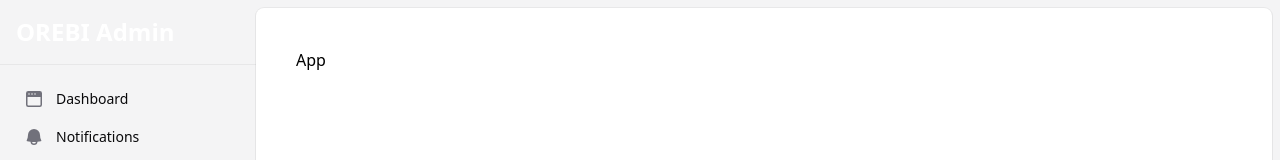
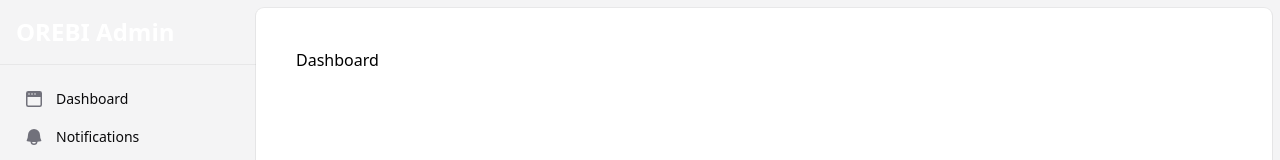
Before and after one commit to IamAshrafee/OREBI-Ecommerce-Full-Stack, a React (Vite) app in the folder Admin Frontend/: page / in a window 1280 px wide. Shown: the top 160 px of the page. Built offline with nearby package versions, Linux system fonts and the light colour scheme.

Commit message:
Pages created, and routing implemented in main.jsx

```diff
--- a/Admin Frontend/src/main.jsx
+++ b/Admin Frontend/src/main.jsx
@@ -5,26 +5,47 @@ import App from "./App.jsx";
 import RootLayout from "./RootLayout.jsx";
 import { createBrowserRouter } from "react-router";
 import { RouterProvider } from "react-router/dom";
+import { Notifications } from "./pages/Notifications";
+import Products from "./pages/Product/Products.jsx";
+import Orders from "./pages/order/Orders.jsx";
+import CreateOrder from "./pages/order/CreateOrder.jsx";
+import { CreateProduct } from "./pages/Product/CreateProduct.jsx";
+import Dashboard from "./pages/Dashboard.jsx";
+import MyProfile from "./pages/profile/MyProfile.jsx";
+import Logout from "./pages/profile/Logout.jsx";
+import Login from "./pages/profile/Login.jsx";
 
 const router = createBrowserRouter([
   {
     path: "/",
     element: <RootLayout />,
     children: [
-      { index: true, element: <App /> },
+      { index: true, element: <Dashboard /> },
       {
         path: "/notifications",
-        element: <h1>This is the notification page</h1>,
+        element: <Notifications />,
       },
-      { path: "/products", element: <h1>This is the product page</h1> },
+      { path: "/products", element: <Products /> },
       {
         path: "/create-product",
-        element: <h1>This is the product create page</h1>,
+        element: <CreateProduct />,
       },
-      { path: "/orders", element: <h1>This is the orders page</h1> },
+      { path: "/orders", element: <Orders /> },
       {
         path: "/create-order",
-        element: <h1>This is the order create page</h1>,
+        element: <CreateOrder />,
+      },
+      {
+        path: "/my-profile",
+        element: <MyProfile />,
+      },
+      {
+        path: "/logout",
+        element: <Logout />,
+      },
+      {
+        path: "/login",
+        element: <Login />,
       },
     ],
   },
--- /dev/null
+++ b/Admin Frontend/src/pages/Dashboard.jsx
@@ -0,0 +1,9 @@
+import React from 'react'
+
+const Dashboard = () => {
+  return (
+    <div>Dashboard</div>
+  )
+}
+
+export default Dashboard
--- /dev/null
+++ b/Admin Frontend/src/pages/Notifications.jsx
@@ -0,0 +1,7 @@
+import React from 'react'
+
+export const Notifications = () => {
+  return (
+    <div>Notifications</div>
+  )
+}
--- /dev/null
+++ b/Admin Frontend/src/pages/order/CreateOrder.jsx
@@ -0,0 +1,9 @@
+import React from 'react'
+
+const CreateOrder = () => {
+  return (
+    <div>CreateOrder</div>
+  )
+}
+
+export default CreateOrder
--- /dev/null
+++ b/Admin Frontend/src/pages/order/Orders.jsx
@@ -0,0 +1,9 @@
+import React from 'react'
+
+const Orders = () => {
+  return (
+    <div>Orders</div>
+  )
+}
+
+export default Orders
--- /dev/null
+++ b/Admin Frontend/src/pages/product/CreateProduct.jsx
@@ -0,0 +1,7 @@
+import React from 'react'
+
+export const CreateProduct = () => {
+  return (
+    <div>CreateProduct</div>
+  )
+}
--- /dev/null
+++ b/Admin Frontend/src/pages/product/Products.jsx
@@ -0,0 +1,9 @@
+import React from 'react'
+
+const Products = () => {
+  return (
+    <div>Products</div>
+  )
+}
+
+export default Products
--- /dev/null
+++ b/Admin Frontend/src/pages/profile/Login.jsx
@@ -0,0 +1,9 @@
+import React from 'react'
+
+const Login = () => {
+  return (
+    <div>Login</div>
+  )
+}
+
+export default Login
--- /dev/null
+++ b/Admin Frontend/src/pages/profile/Logout.jsx
@@ -0,0 +1,9 @@
+import React from 'react'
+
+const Logout = () => {
+  return (
+    <div>Logout</div>
+  )
+}
+
+export default Logout
--- /dev/null
+++ b/Admin Frontend/src/pages/profile/MyProfile.jsx
@@ -0,0 +1,9 @@
+import React from 'react'
+
+const MyProfile = () => {
+  return (
+    <div>MyProfile</div>
+  )
+}
+
+export default MyProfile
--- /dev/null
+++ b/Admin Frontend/src/pages/profile/Register.jsx
@@ -0,0 +1,9 @@
+import React from 'react'
+
+const Register = () => {
+  return (
+    <div>Register</div>
+  )
+}
+
+export default Register
```
